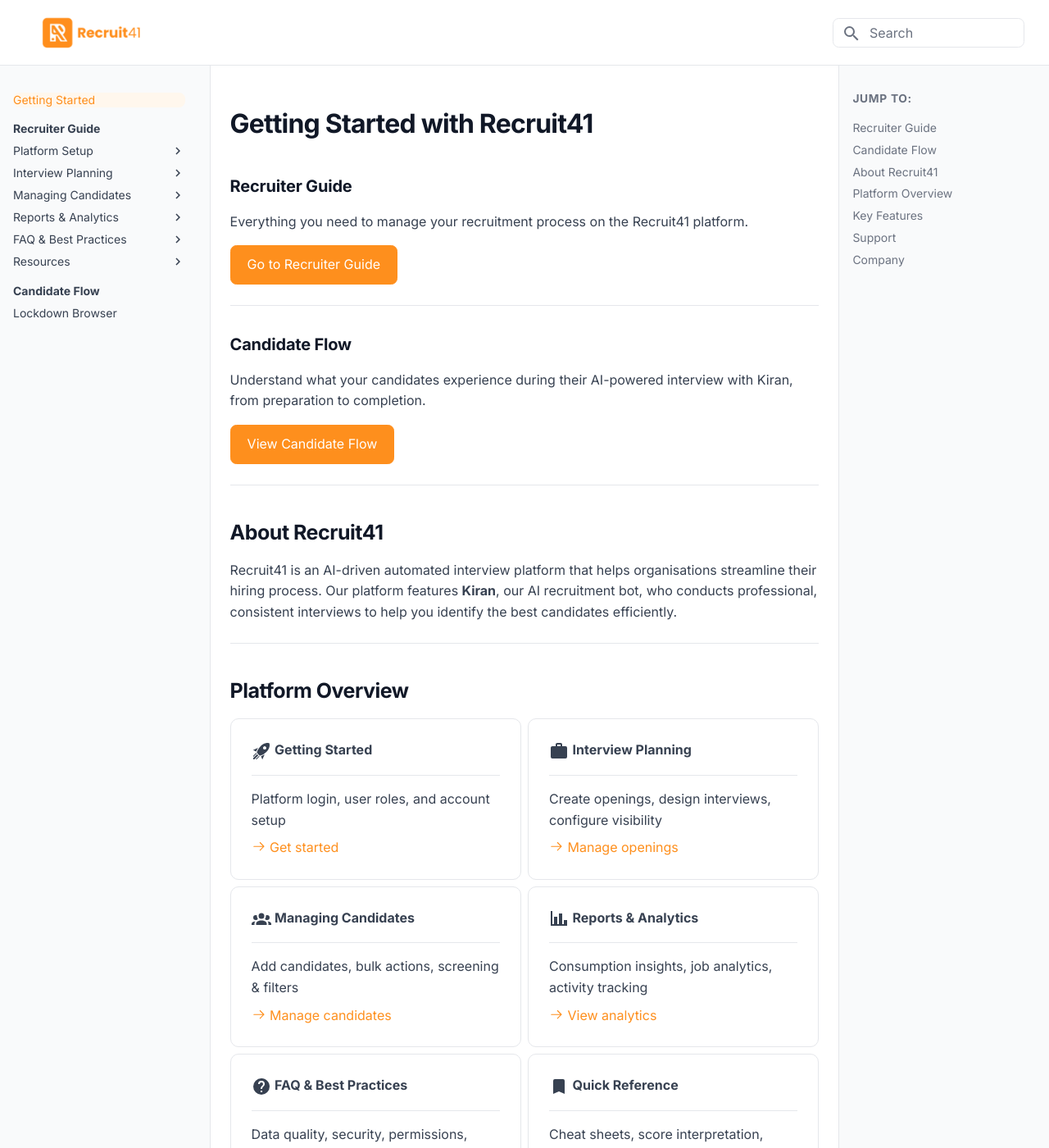
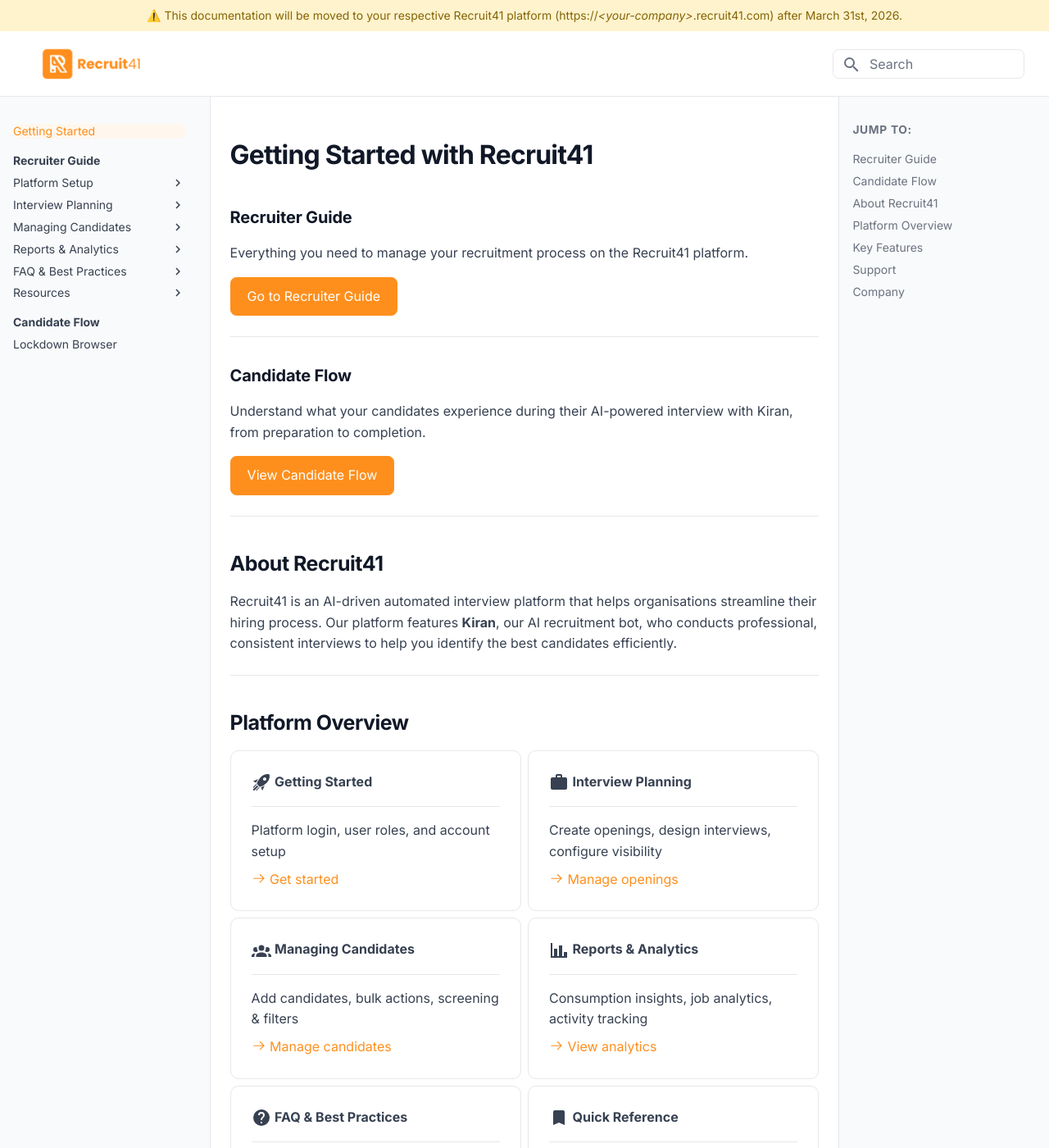
Before and after one commit to recruit41/docs, an MkDocs documentation site: the page built from docs/index.md, in a window 1280 px wide and 1400 px high. Shown: the whole window at 82% size. Built offline with MkDocs 1.6.1 and Material for MkDocs 9.7.7, drawn with Linux system fonts in a browser that asks for light colours.

Commit message:
chore: create main.html for announcement banner

```diff
--- a/mkdocs.yml
+++ b/mkdocs.yml
@@ -7,6 +7,7 @@
 
 theme:
   name: material
+  custom_dir: overrides
   logo: assets/logo.png
   favicon: assets/images/New Favicon.ico
   features:
--- /dev/null
+++ b/overrides/main.html
@@ -0,0 +1,18 @@
+{% extends "base.html" %}
+
+{% block announce %}
+<style>
+  .md-banner {
+    background-color: #fff3cd;
+    color: #856404;
+    font-size: 0.8rem;
+    font-weight: 500;
+  }
+  .md-banner__inner {
+    margin: 0 auto;
+    padding: 0.4rem 0;
+    text-align: center;
+  }
+</style>
+&#9888;&#65039; This documentation will be moved to your respective Recruit41 platform (https://<i>&lt;your-company&gt;</i>.recruit41.com) after March 31st, 2026.
+{% endblock %}
```
Also changed, not shown: 1 other file.
